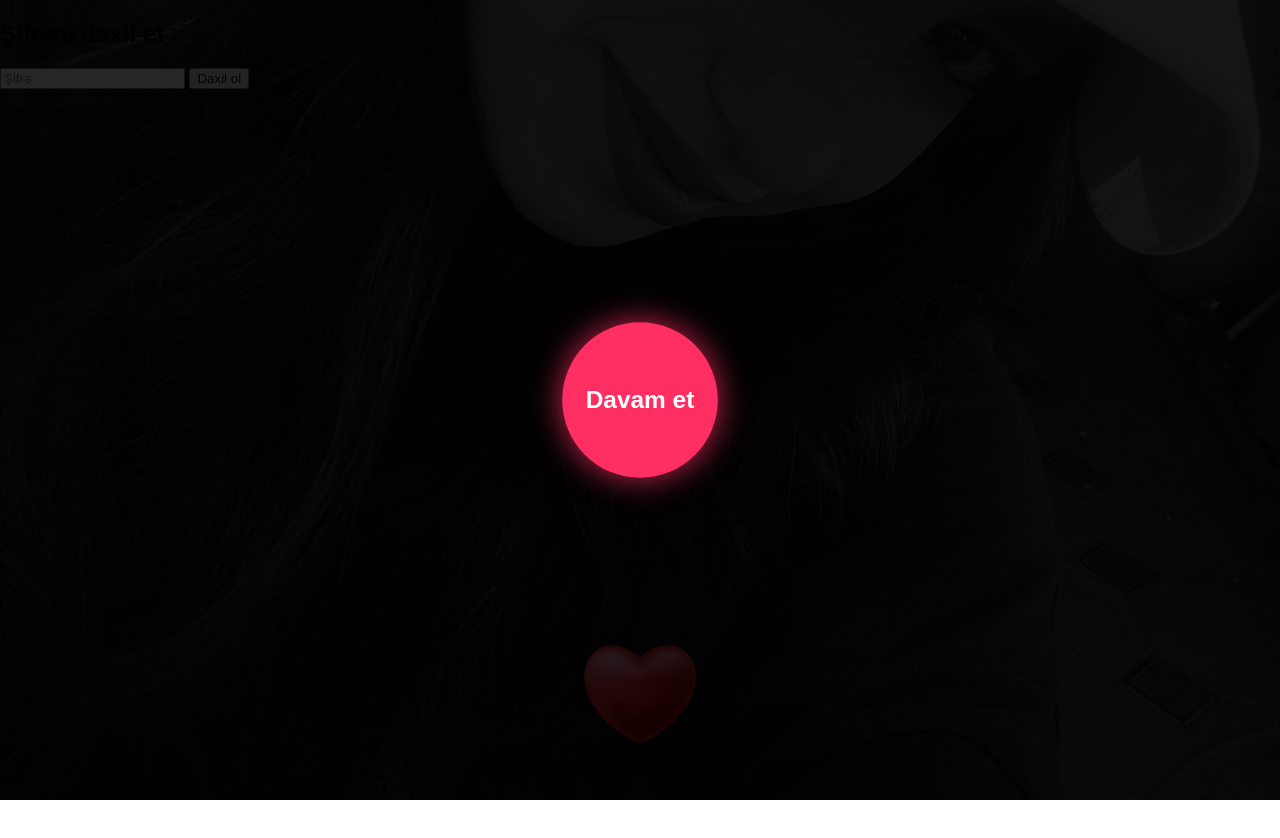
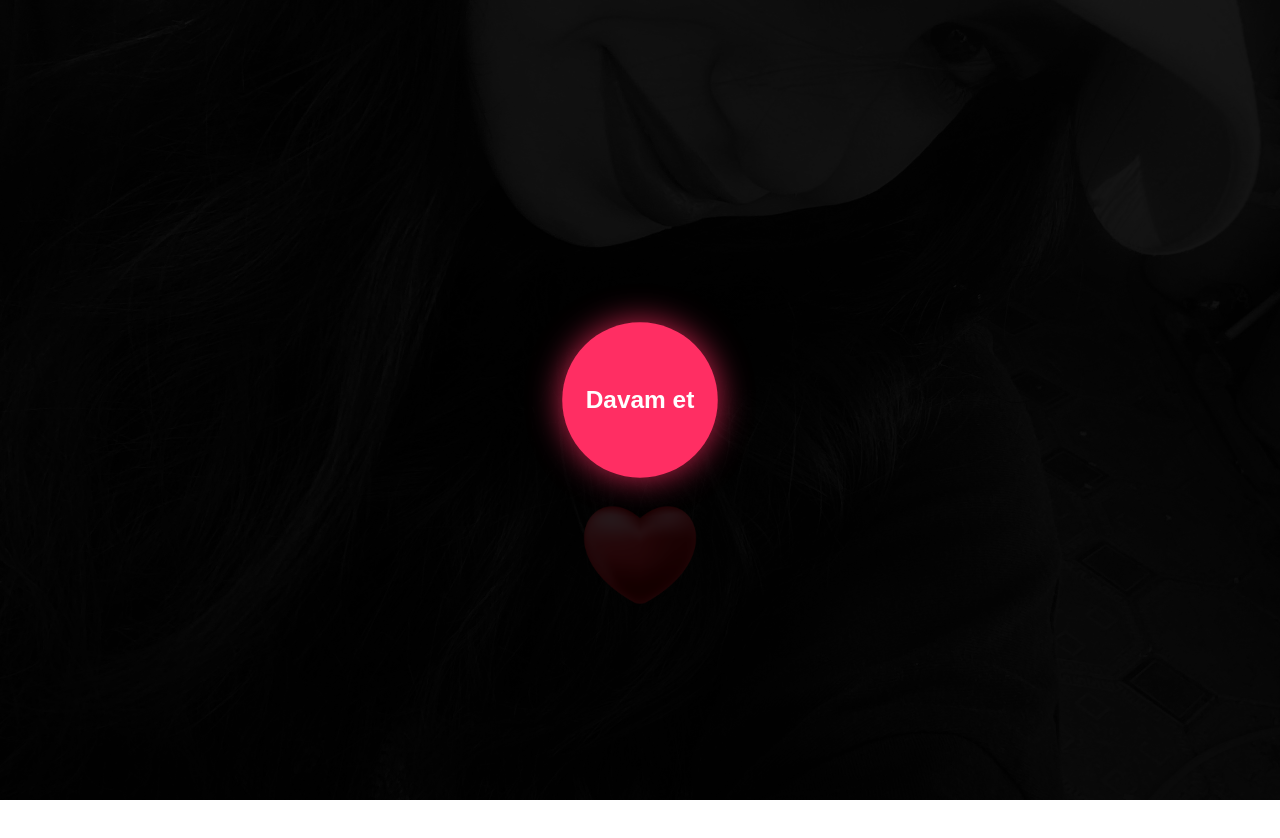
Before and after one commit to manavvpopli-del/Tester, a plain HTML site: page nlove.html in a window 1280 px wide. After the commit the page ends 800 px from the top, so only its background shows below. Drawn offline with Linux system fonts and the light colour scheme.

Commit message:
Update nlove.html

```diff
--- a/nlove.html
+++ b/nlove.html
@@ -11,25 +11,15 @@
 <!-- ARXA FON -->
 <div id="bg"></div>
 
-<!-- 🔐 PAROL -->
-<div id="passwordOverlay">
-    <div class="box">
-        <h2>Şifrəni daxil et</h2>
-        <input id="passwordInput" type="password" placeholder="Şifrə">
-        <button id="passwordBtn">Daxil ol</button>
-        <p id="passwordError">Şifrə yanlışdır</p>
-    </div>
-</div>
-
-<!-- ▶️ DAVAM ET -->
+<!-- DAVAM ET -->
 <div id="startOverlay">
     <button id="continueBtn">Davam et</button>
 </div>
 
-<!-- 🎵 MUSİQİ -->
+<!-- MUSIQI -->
 <audio id="bgMusic" src="music.mp3" loop></audio>
 
-<!-- YUXARI SÖZ -->
+<!-- YUXARIDA TOPLANAN SÖZ -->
 <div id="topWord"></div>
 
 <!-- OYUN -->
@@ -37,14 +27,14 @@
     <img id="heart" src="heart.png" draggable="false">
 </div>
 
-<!-- CANVAS -->
+<!-- PARTICLE -->
 <canvas id="particles"></canvas>
 
 <!-- QAZAN -->
 <div id="endScreen">
     <div id="loveText">SƏNİ SEVİRƏM 🖤</div>
     <div id="endButtons">
-        <button onclick="restartGame()">Yenidən</button>
+        <button onclick="restartGame()">Yenidən oyna</button>
         <button onclick="closeGame()">Çıx</button>
     </div>
 </div>
@@ -53,7 +43,7 @@
 <div id="loseScreen">
     <div id="loseText">Uduzdun 💔</div>
     <div id="endButtons">
-        <button onclick="restartGame()">Yenidən</button>
+        <button onclick="restartGame()">Yenidən oyna</button>
         <button onclick="closeGame()">Çıx</button>
     </div>
 </div>
```
